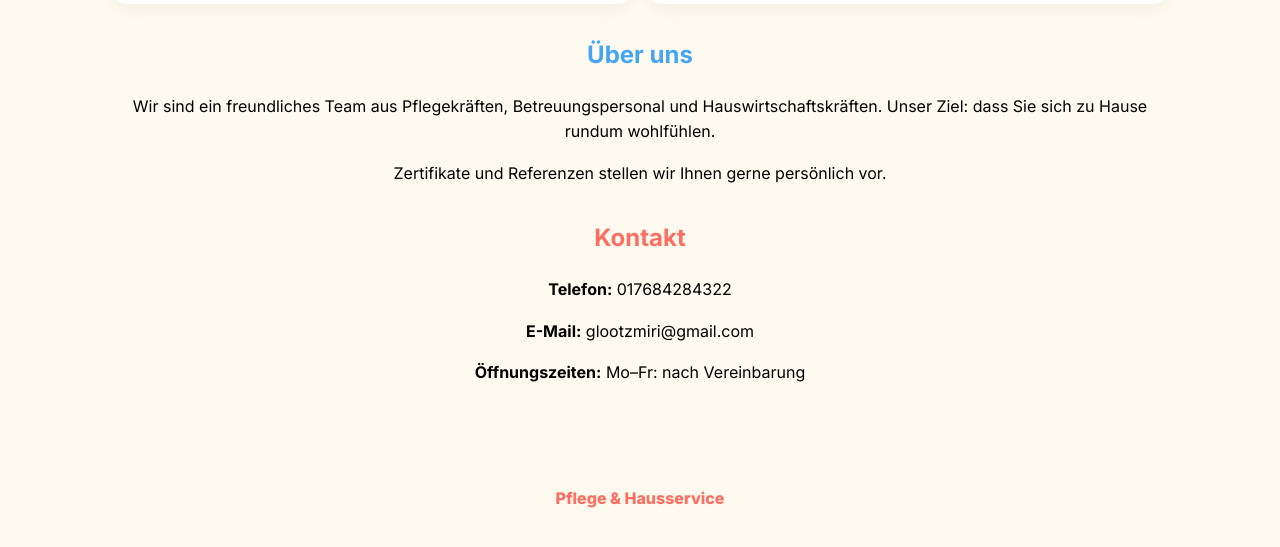
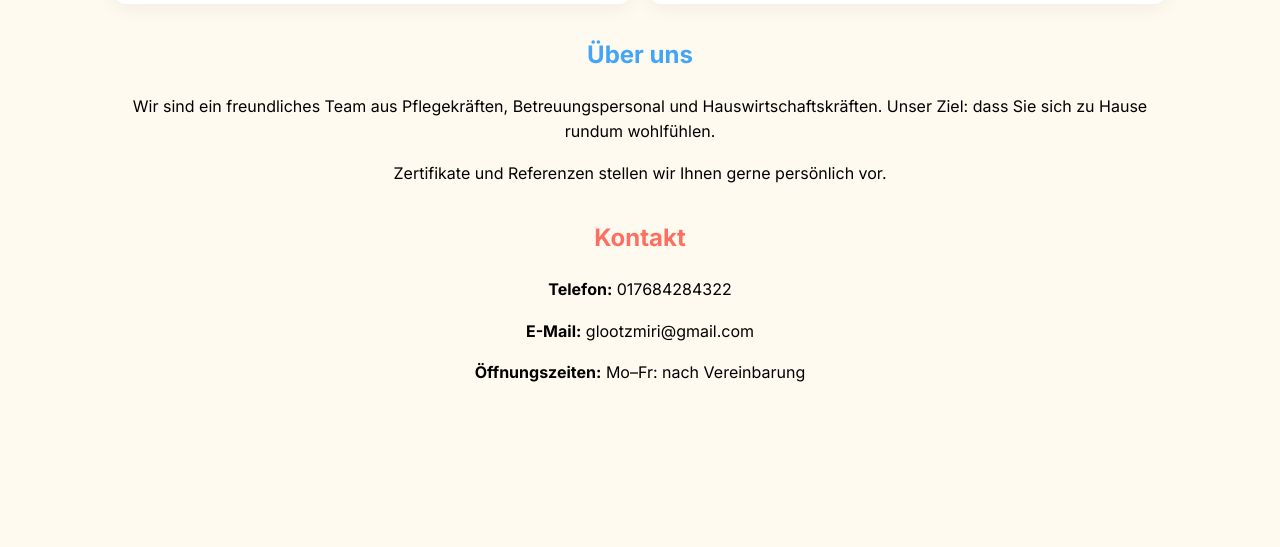
Before and after one commit to jglootz28/website-pflege-hauswirtschaft, a plain HTML site: page index.html in a window 1280 px wide. Shown: the part 1148-1695 px from the top of the page. Drawn offline with Linux system fonts and the light colour scheme.

Commit message:
Remove footer text 'Pflege & Hausservice'
Removed the 'Pflege & Hausservice' text from the footer.

```diff
--- a/index.html
+++ b/index.html
@@ -103,7 +103,6 @@
 
   <footer>
     <div class="container" style="text-align:center">
-      <div style="font-weight:800;color:var(--accent)">Pflege & Hausservice</div>
     </div>
   </footer>
 </body>
```
